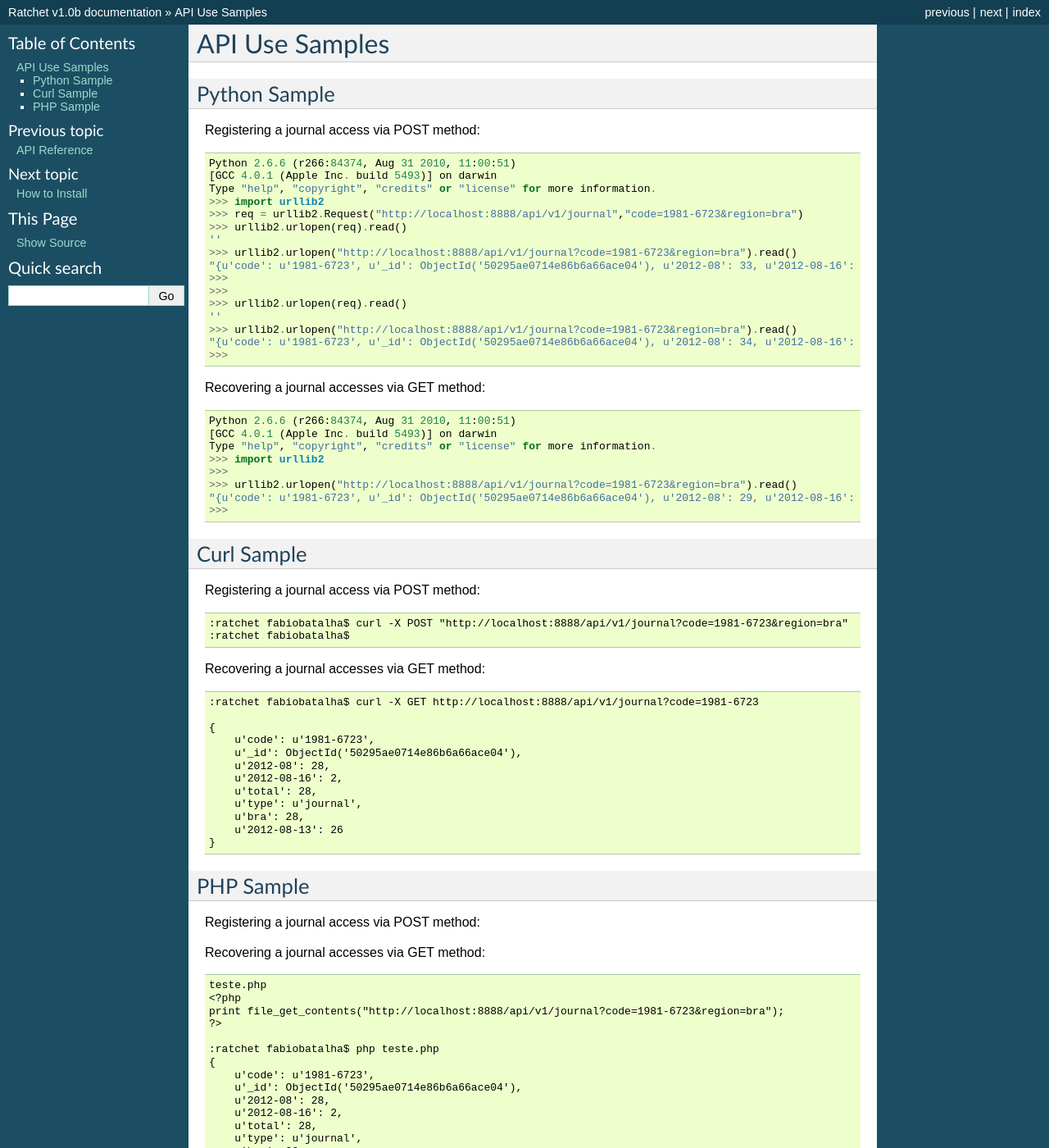
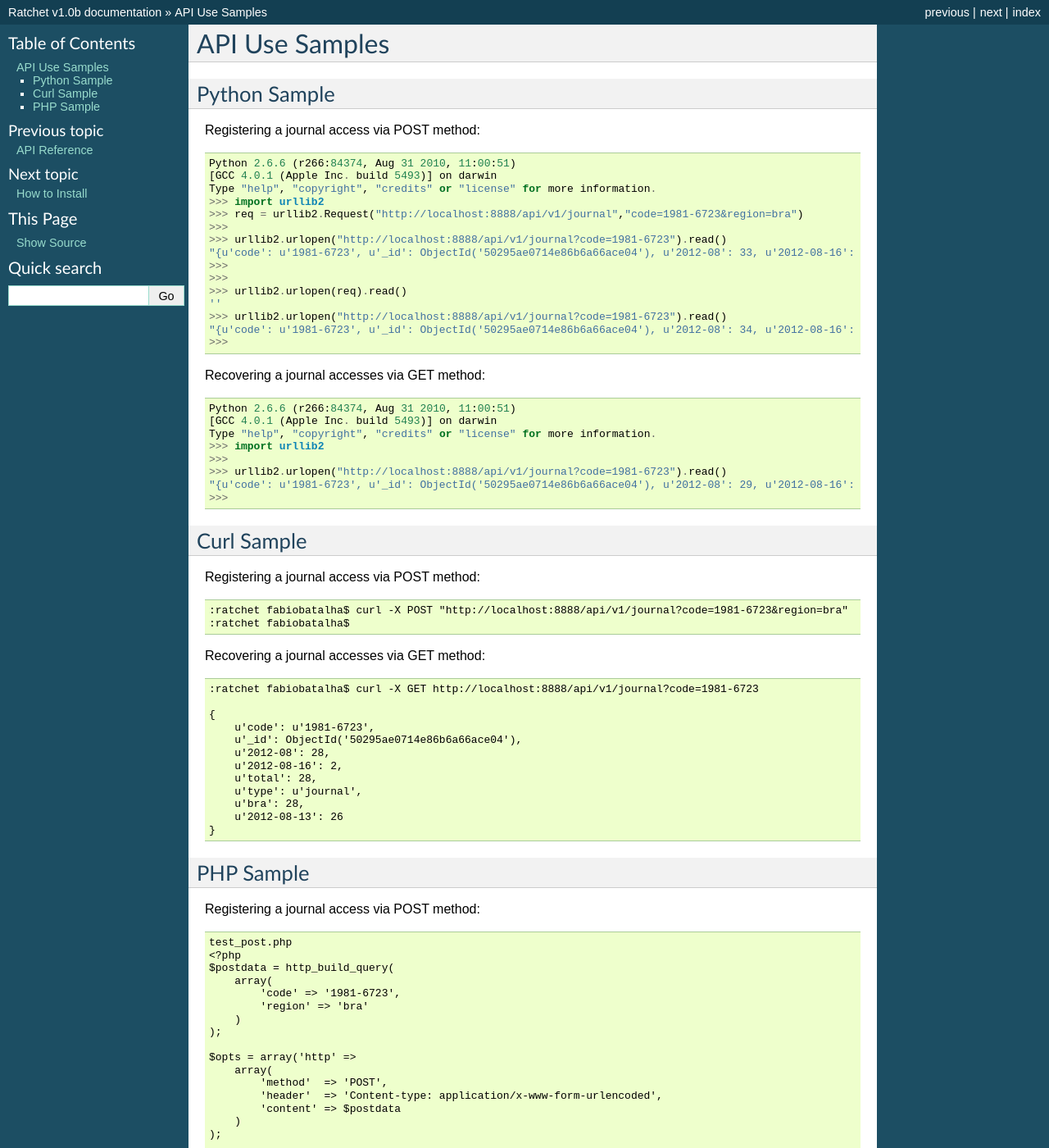
Before and after one commit to scieloorg/ratchet, a Sphinx documentation site: the page built from docs/api_samples.rst, in a window 1280 px wide and 1400 px high. Shown: the whole window at 82% size. Built offline with Sphinx 7.4.7, drawn with Linux system fonts in a browser that asks for light colours; pages that are not in the unit, such as notebooks, are missing from menus; some of the changed text lies outside the part shown.

Commit message:
Docs para php

```diff
--- a/docs/api_samples.rst
+++ b/docs/api_samples.rst
@@ -12,15 +12,14 @@ Registering a journal access via POST method::
     Type "help", "copyright", "credits" or "license" for more information.
     >>> import urllib2
     >>> req = urllib2.Request("http://localhost:8888/api/v1/journal","code=1981-6723&region=bra")
-    >>> urllib2.urlopen(req).read()
-    ''
-    >>> urllib2.urlopen("http://localhost:8888/api/v1/journal?code=1981-6723&region=bra").read()
+    >>>
+    >>> urllib2.urlopen("http://localhost:8888/api/v1/journal?code=1981-6723").read()
     "{u'code': u'1981-6723', u'_id': ObjectId('50295ae0714e86b6a66ace04'), u'2012-08': 33, u'2012-08-16': 7, u'total': 33, u'type': u'journal', u'bra': 33, u'2012-08-13': 26}"
     >>>
     >>>
     >>> urllib2.urlopen(req).read()
     ''
-    >>> urllib2.urlopen("http://localhost:8888/api/v1/journal?code=1981-6723&region=bra").read()
+    >>> urllib2.urlopen("http://localhost:8888/api/v1/journal?code=1981-6723").read()
     "{u'code': u'1981-6723', u'_id': ObjectId('50295ae0714e86b6a66ace04'), u'2012-08': 34, u'2012-08-16': 8, u'total': 34, u'type': u'journal', u'bra': 34, u'2012-08-13': 26}"
     >>>
 
@@ -31,7 +30,7 @@ Recovering a journal accesses via GET method::
     Type "help", "copyright", "credits" or "license" for more information.
     >>> import urllib2
     >>>
-    >>> urllib2.urlopen("http://localhost:8888/api/v1/journal?code=1981-6723&region=bra").read()
+    >>> urllib2.urlopen("http://localhost:8888/api/v1/journal?code=1981-6723").read()
     "{u'code': u'1981-6723', u'_id': ObjectId('50295ae0714e86b6a66ace04'), u'2012-08': 29, u'2012-08-16': 3, u'total': 29, u'type': u'journal', u'bra': 29, u'2012-08-13': 26}"
     >>>
 
@@ -63,22 +62,42 @@ PHP Sample
 
 Registering a journal access via POST method::
 
+    test_post.php
+    <?php
+    $postdata = http_build_query(
+        array(
+            'code' => '1981-6723',
+            'region' => 'bra'
+        )
+    );
+
+    $opts = array('http' =>
+        array(
+            'method'  => 'POST',
+            'header'  => 'Content-type: application/x-www-form-urlencoded',
+            'content' => $postdata
+        )
+    );
+
+    $context = stream_context_create($opts);
+
+    file_get_contents('http://localhost:8888/api/v1/journal?code=1981-6723&region=bra', false, $context);
+    ?>
+
+    :ratchet fabiobatalha$ php test_get.php
+    {u'code': u'1981-6723', u'_id': ObjectId('50295ae0714e86b6a66ace04'), u'2012-08': 40, u'2012-08-16': 14, u'total': 40, u'type': u'journal', u'bra': 40, u'2012-08-13': 26}
+
+    :ratchet fabiobatalha$ php test_post.php
+
+    :ratchet fabiobatalha$ php test_get.php
+    {u'code': u'1981-6723', u'_id': ObjectId('50295ae0714e86b6a66ace04'), u'2012-08': 41, u'2012-08-16': 15, u'total': 41, u'type': u'journal', u'bra': 41, u'2012-08-13': 26}
 
 Recovering a journal accesses via GET method::
 
-    teste.php
+    test_get.php
     <?php
-    print file_get_contents("http://localhost:8888/api/v1/journal?code=1981-6723&region=bra");
+    print file_get_contents("http://localhost:8888/api/v1/journal?code=1981-6723");
     ?>
 
-    :ratchet fabiobatalha$ php teste.php
-    {
-        u'code': u'1981-6723',
-        u'_id': ObjectId('50295ae0714e86b6a66ace04'),
-        u'2012-08': 28,
-        u'2012-08-16': 2,
-        u'total': 28,
-        u'type': u'journal',
-        u'bra': 28,
-        u'2012-08-13': 26
-    }
+    :ratchet fabiobatalha$ php test_get.php
+    {u'code': u'1981-6723', u'_id': ObjectId('50295ae0714e86b6a66ace04'), u'2012-08': 35, u'2012-08-16': 9, u'total': 35, u'type': u'journal', u'bra': 35, u'2012-08-13': 26}
```
